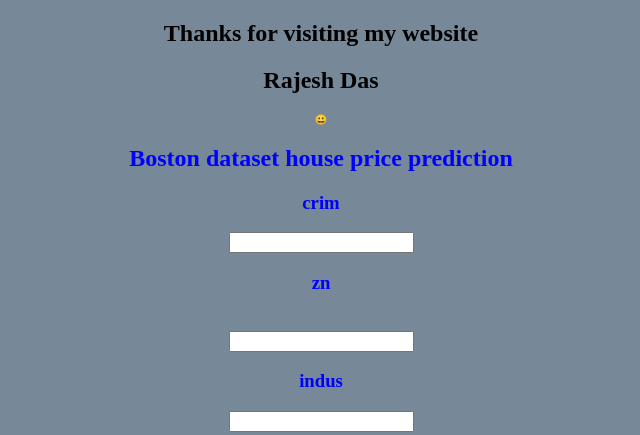
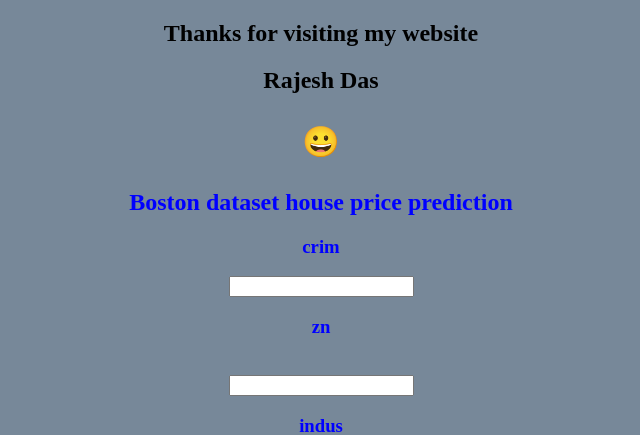
Before and after one commit to RajeshDas7/boston-dataset, a Flask app: page / in a window 1280 px wide. Shown: the top 435 px of the page, without its empty margins (319-959 px from the left). Run offline with Flask 2, Linux system fonts and the light colour scheme; parts of the project's set-up code (start-up, migrations or seed data) failed here and were passed over.

Commit message:
Update index.html

```diff
--- a/templates/index.html
+++ b/templates/index.html
@@ -11,7 +11,7 @@
     <div>
         <h2>Thanks for visiting my website</h2>
         <h2>Rajesh Das</h2>
-        <p style="font-size:10px">&#128512;</p>
+        <p style="font-size:30px">&#128512;</p>
         <h3>{{ prediction_text }}<h3>
     </div>
     <div style="color:blue">
```
